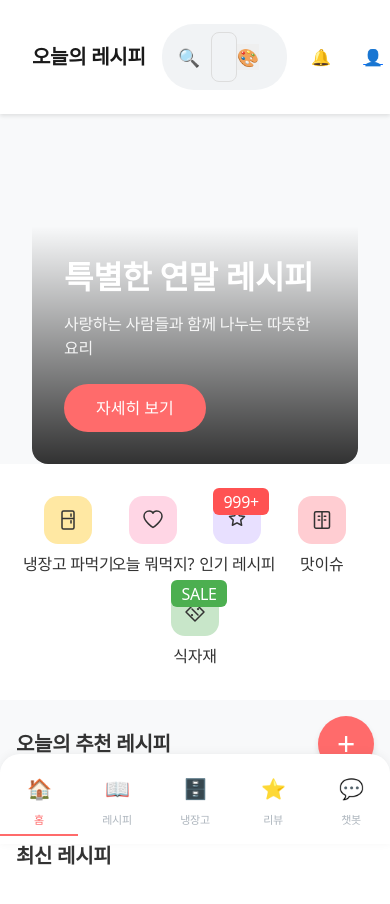
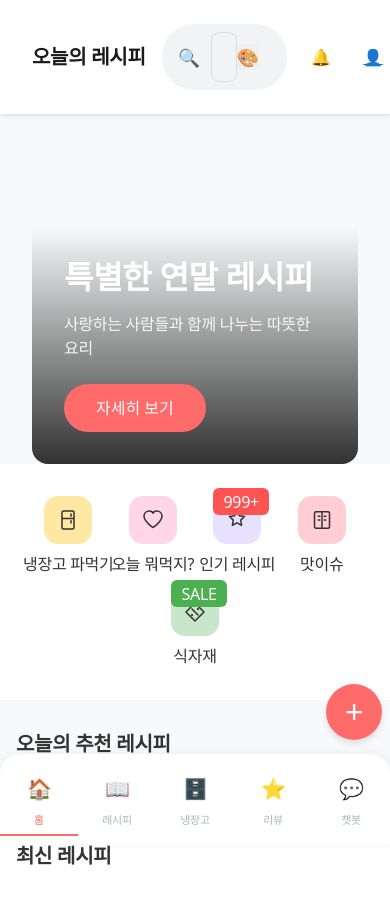
Before and after one commit to so040602/4team-Frontend, a React (Create React App) app in the folder 4team-react/: page / in a window 390 px wide. Shown: the top 904 px of the page. Built offline with nearby package versions, Linux system fonts and the light colour scheme; a web font is replaced by a local one.

Commit message:
메인페이지 디자인 수정

```diff
--- a/4team-react/src/styles/MainPage.css
+++ b/4team-react/src/styles/MainPage.css
@@ -570,7 +570,7 @@ body {
 /* 플로팅 버튼 */
 .floating-button {
     position: fixed;
-    right: 2rem;
+    right: 68rem;
     bottom: 5rem;
     width: 3.5rem;
     height: 3.5rem;
@@ -719,8 +719,8 @@ body {
     }
 
     .floating-button {
-        bottom: 4.5rem;
-        right: 1rem;
+        bottom: 6.5rem;
+        right: 0.5rem;
     }
 }
 
```
